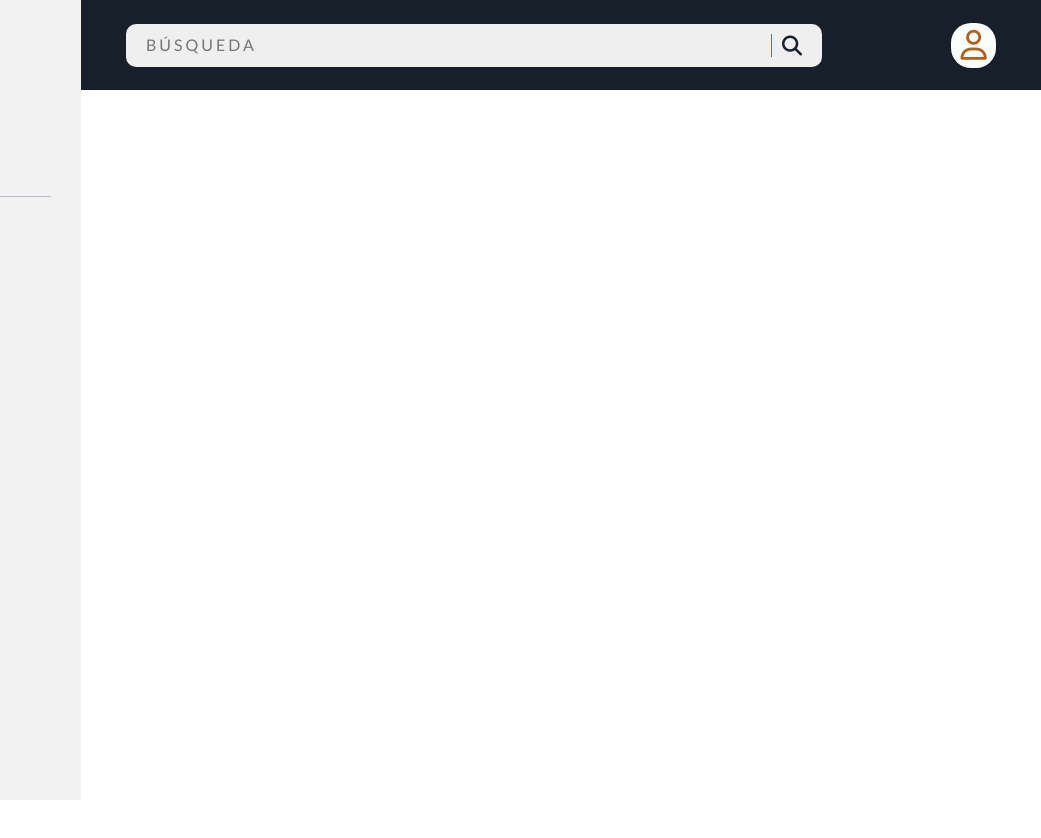
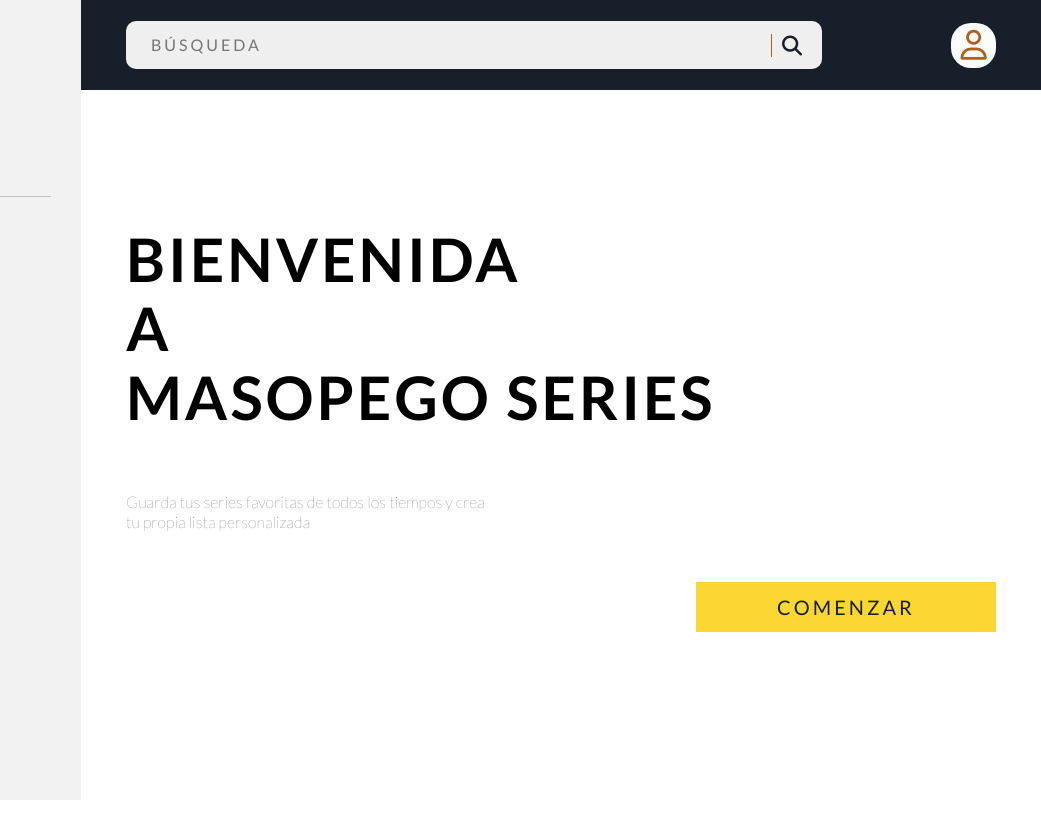
Before and after one commit to masopego/masopego-series, a website: page src/html/index.html in a window 1280 px wide. Shown: the full height of the page, 239-1280 px from the left. Drawn offline with nearby package versions, Linux system fonts and the light colour scheme; files that its build step writes are made by us from their sources; files whose address does not match are found by name.

Commit message:
Add cover to main presentation

```diff
--- a/src/html/index.html
+++ b/src/html/index.html
@@ -5,7 +5,7 @@
     <meta name="viewport" content="width=device-width, initial-scale=1" />
     <title>🔍 MASOPEGO SERIES</title>
     <link
-      href="https://fonts.googleapis.com/css2?family=Crimson+Text:wght@400;700&family=Lato:wght@100;400;700&family=Oswald:wght@400;600;700&display=swap"
+      href="https://fonts.googleapis.com/css2?family=Gloria+Hallelujah&family=Lato:wght@100;400;700&family=Oswald:wght@400;600;700&display=swap"
       rel="stylesheet"
     />
     <link rel="stylesheet" href="./assets/css/main.css" />
--- a/src/html/partials/main.html
+++ b/src/html/partials/main.html
@@ -1,10 +1,30 @@
 <main class="main">
   <div class="wrapper">
-    <section class="main__container js-search__container"></section>
+    <section class="main__container js-search__container">
+      <div class="welcome__container">
+        <h1 class="title title--main uppercase">
+          bienvenida <span>a</span> <span>masopego series</span>
+        </h1>
+        <blockquote class="blockquote">
+          Guarda tus series favoritas de todos los tiempos y crea tu propia
+          lista personalizada
+        </blockquote>
+        <div class="container__button">
+          <div class="star__link button button--contain">
+            <a
+              href="#userSearch"
+              class="star__link--contain uppercase js-on--link"
+            >
+              comenzar
+            </a>
+          </div>
+        </div>
+      </div>
+    </section>
     <div class="js-search-scrolled container__search">
-    <a href="#userSearch" class="link__search">
-    <i class="icon icon--onsearch fas fa-search"></i>
-    </a>
+      <a href="#userSearch" class="link__search">
+        <i class="icon icon--onsearch fas fa-search"></i>
+      </a>
     </div>
   </div>
 </main>
--- a/src/js/main.js
+++ b/src/js/main.js
@@ -9,6 +9,7 @@ const aside = document.querySelector('.js-aside');
 const menuHamburger = document.querySelector('.js-hamburger');
 const iconClose = document.querySelector('.js-close');
 const searchScrolled = document.querySelector('.js-search-scrolled');
+const onLinkStart = document.querySelector('.js-on--link');
 
 let results = [];
 let favourites = [];
@@ -31,6 +32,11 @@ document.addEventListener('scroll', onScroll);
 searchScrolled.addEventListener('click', (ev) => {
   ev.preventDefault();
   searchForm.focus();
+});
+onLinkStart.addEventListener('click', (ev) => {
+  ev.preventDefault();
+  searchForm.focus();
+  searchForm.value = '';
 });
 
 function onSearch(ev) {
@@ -140,7 +146,7 @@ function printNotResults() {
   textNotResult.innerHTML = `<div class="container__error">
     <h2 class="error__title title capitalize"> serie no encontrada </h2>
     <p class="error__text"> No hay resultados para el valor introducido. Por favor, revisa la búsqueda. </p>
-    <div class="error__link button"> <a href="#userSearch" class="error__link--contain uppercase js-error--link">ok</a></div>
+    <div class="error__link button button--contain"> <a href="#userSearch" class="error__link--contain uppercase js-error--link">ok</a></div>
     </div>
     `;
   searchResults.appendChild(textNotResult);
--- a/src/scss/components/_buttons.scss
+++ b/src/scss/components/_buttons.scss
@@ -17,4 +17,12 @@
     border-left: rem(1) solid $color-tertiary;
     padding-left: rem(10);
   }
+
+  &--contain {
+    color: $color-dark;
+    letter-spacing: rem(3);
+    background-color: $color-extra-light;
+    width: rem(300);
+    height: rem(50);
+  }
 }
--- a/src/scss/components/_typography.scss
+++ b/src/scss/components/_typography.scss
@@ -5,6 +5,15 @@ body {
 .title {
   font-size: $font-secondary;
   font-weight: 600;
+
+  &--main {
+    font-size: $font-extra-large;
+
+    @include tablet {
+      font-size: $font-extra-ex-large;
+      letter-spacing: rem(3);
+    }
+  }
 
   &--medium {
     font-size: $font-large;
--- a/src/scss/core/_variables.scss
+++ b/src/scss/core/_variables.scss
@@ -10,12 +10,14 @@ $font-small: rem(14);
 $font-extra-medium: rem(18);
 $font-medium: rem(20);
 $font-large: rem(24);
+$font-extra-large: rem(50);
+$font-extra-ex-large: rem(60);
 
 /* FONT FAMILY */
 
 $font-primary: 'Lato', sans-serif;
 $font-secondary: 'Oswald', sans-serif;
-$font-tertiary: 'Crimson Text', serif;
+$font-tertiary: 'Gloria Hallelujah', cursive;
 
 /* COLORS */
 
--- a/src/scss/layout/_header.scss
+++ b/src/scss/layout/_header.scss
@@ -42,6 +42,11 @@
         background-color: $color-medium !important;
         width: 100%;
         letter-spacing: rem(3);
+        padding: rem(5);
+        margin-right: rem(5);
+        &:focus {
+          border: rem(1) solid $color-extra-light;
+        }
       }
 
       & .button {
--- a/src/scss/layout/_main.scss
+++ b/src/scss/layout/_main.scss
@@ -2,6 +2,51 @@
   margin-top: rem(20);
   height: 100vh;
   position: relative;
+
+  & .welcome__container {
+    margin-top: rem(70);
+    display: flex;
+    flex-direction: column;
+    justify-content: space-around;
+    align-items: flex-start;
+
+    & .title--main {
+      margin-bottom: rem(60);
+      & span {
+        display: block;
+      }
+    }
+
+    & .blockquote {
+      color: $color-dark;
+      font-weight: 100;
+      margin-right: rem(200);
+      line-height: rem(20);
+      text-align: left;
+
+      @include display {
+        margin-right: rem(500);
+      }
+    }
+
+    & .container__button {
+      width: 100%;
+      display: flex;
+      justify-content: flex-end;
+      & .star__link {
+        margin-top: rem(50);
+        margin-bottom: rem(50);
+        display: flex;
+        flex-direction: column;
+        justify-content: center;
+        align-items: center;
+
+        &--contain {
+          width: 100%;
+        }
+      }
+    }
+  }
 
   &--list {
     display: flex;
@@ -92,21 +137,18 @@
     margin-top: rem(30);
     line-height: rem(20);
   }
+}
 
-  & .error__link {
-    margin-top: rem(20);
-    background-color: $color-extra-light;
+.error__link {
+  margin-top: rem(50);
+  margin-bottom: rem(50);
+  display: flex;
+  flex-direction: column;
+  justify-content: center;
+  align-items: center;
+
+  &--contain {
     width: 100%;
-    height: rem(50);
-    display: flex;
-    flex-direction: column;
-    justify-content: center;
-
-    &--contain {
-      color: $color-dark;
-      letter-spacing: rem(3);
-      width: 100%;
-    }
   }
 }
 
```
